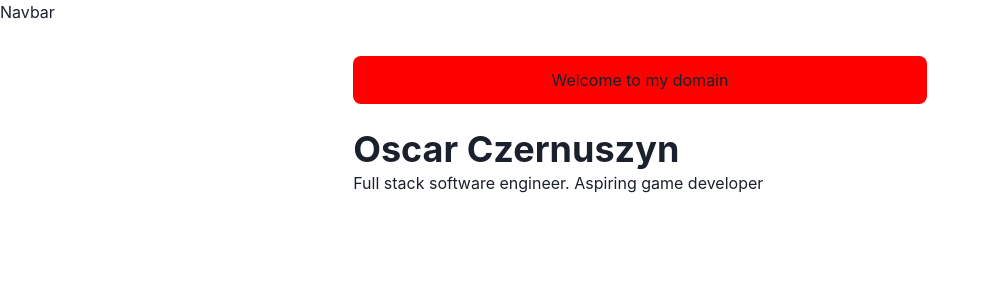
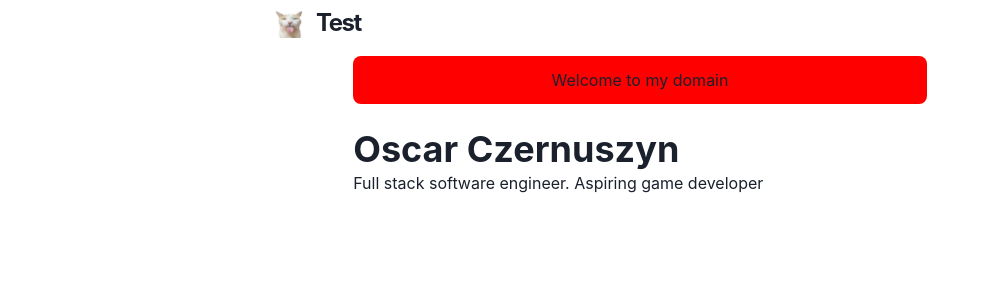
Before and after one commit to oscarczer/portfolio-site, a Next.js app: page / in a window 1280 px wide. Shown: the top 300 px of the page, without its empty margins (0-989 px from the left). Built offline with nearby package versions, Linux system fonts and the light colour scheme.

Commit message:
fix and display temp logo

```diff
--- a/components/logo.js
+++ b/components/logo.js
@@ -5,7 +5,7 @@ import styled from '@emotion/styled'
 
 const LogoBox = styled.span`
   font-weight: bold;
-  font-size: 18px;
+  font-size: 24px;
   display: inline-flex;
   align-items: center;
   height: 30px;
@@ -17,13 +17,12 @@ const LogoBox = styled.span`
   }
 `
 const Logo = () => {
-  const blehCatImg = `images/bleh${useColorModeValue('', '-dark')}.png`
+  const blehCatImg = `/images/bleh${useColorModeValue('', '-dark')}.png`
 
   return (
     <Link href={'/'}>
-      <a>
       <LogoBox>
-          <Image src={blehCatImg} width={20} height={20} alt="Logo" />
+        <Image src={blehCatImg} width={30} height={30} alt="Logo" />
         <Text
           color={useColorModeValue('gray.800', 'whiteAlpha.900')}
           fontFamily="M PLUS Rounded 1c"
@@ -33,7 +32,6 @@ const Logo = () => {
           Test
         </Text>
       </LogoBox>
-      </a>
     </Link>
   )
 }
--- a/components/navbar.js
+++ b/components/navbar.js
@@ -45,7 +45,20 @@ const Navbar = props => {
       zIndex={1}
       {...props}
     >
-      Navbar
+      <Container
+        display="flex"
+        p={2}
+        maxW="container.md"
+        wrap="wrap"
+        align="center"
+        justify="space-between"
+      >
+        <Flex align="center" mr={5}>
+          <Heading as="h1" size="lg" letterSpacing={'tighter'}>
+            <Logo />
+          </Heading>
+        </Flex>
+      </Container>
     </Box>
   )
 }
```
Also changed, not shown: public/images/bleh.png. Lines whose indentation alone changed are shown as unchanged.
